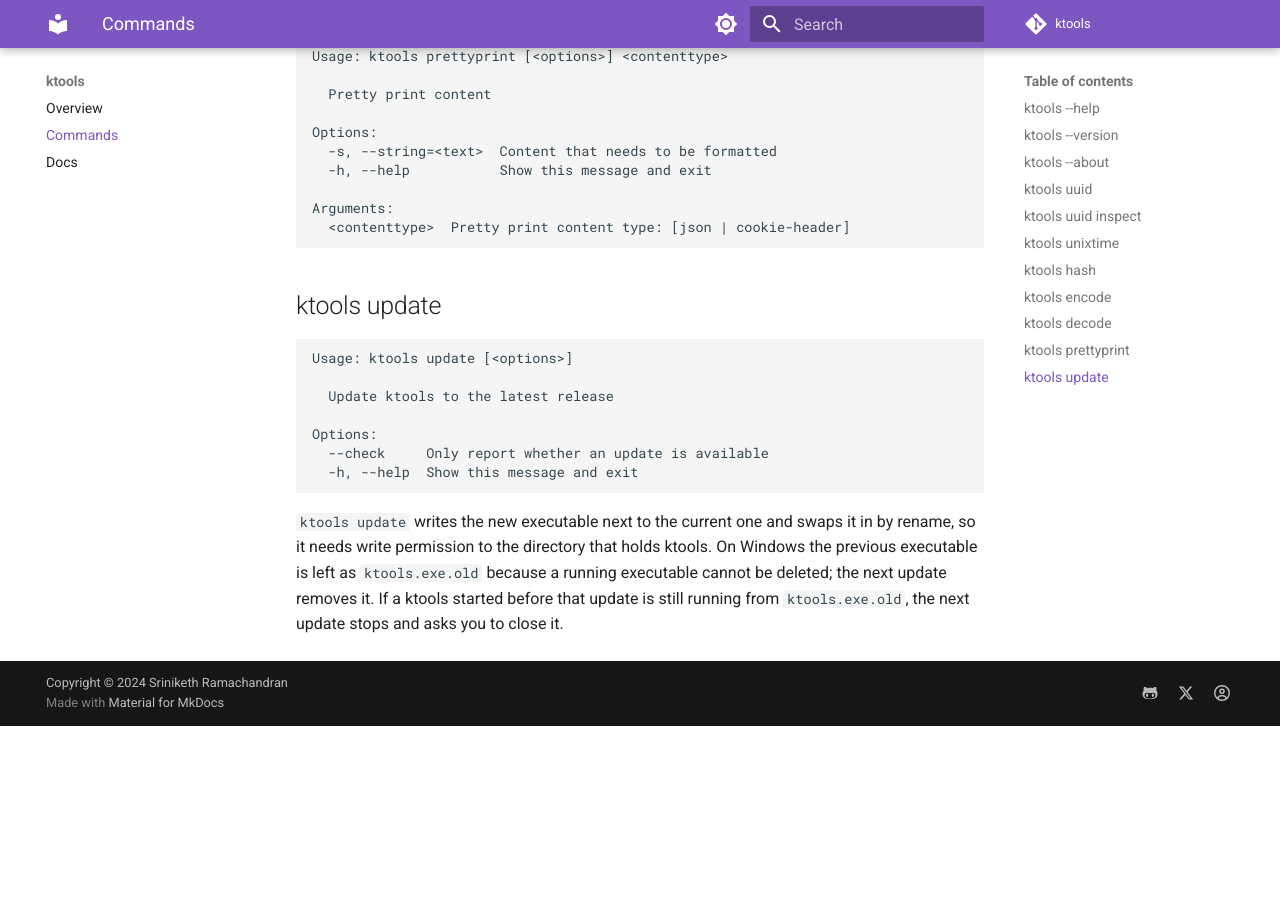
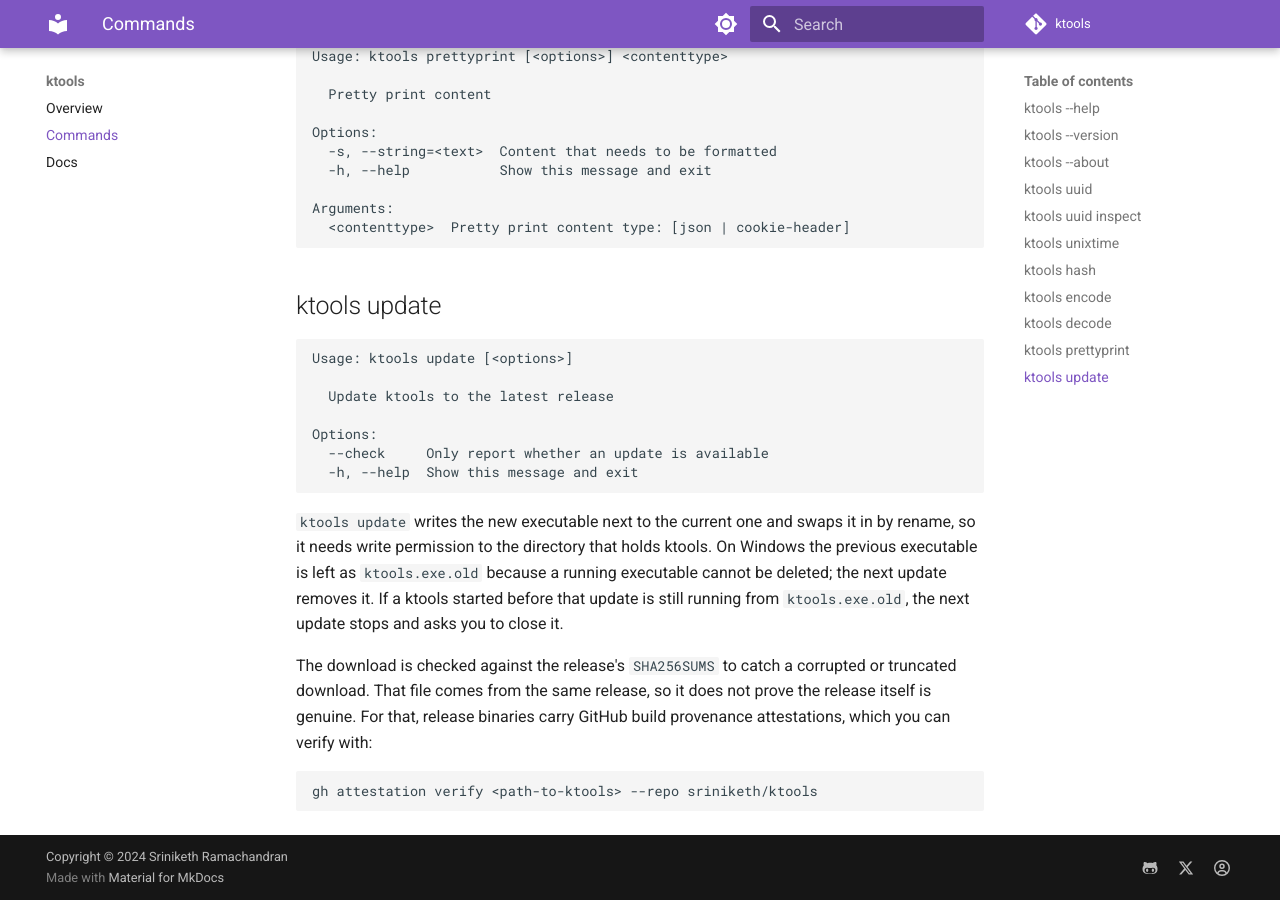
Before and after one commit to sriniketh/ktools, an MkDocs documentation site: the page built from docs/commands.md, in a window 1280 px wide and 900 px high, scrolled down 3429 px. Built offline with MkDocs 1.6.1 and Material for MkDocs 9.7.7, drawn with Linux system fonts in a browser that asks for light colours; comment, search, counter and statistics services are not loaded; before the commit the page ends 4155 px from its top, so only the background shows below that.

Commit message:
docs(update): say the checksum only catches corrupted downloads
SHA256SUMS ships in the same release as the binary, so matching it
catches a corrupted or truncated download but not a tampered release.
Say so wherever the docs describe the check, and point to the GitHub
build provenance attestations for verifying a release binary.

Co-Authored-By: Claude Opus 5.5 <noreply@anthropic.com>

````diff
--- a/docs/commands.md
+++ b/docs/commands.md
@@ -182,3 +182,11 @@ Options:
 permission to the directory that holds ktools. On Windows the previous executable is left as `ktools.exe.old` because a
 running executable cannot be deleted; the next update removes it. If a ktools started before that update is still
 running from `ktools.exe.old`, the next update stops and asks you to close it.
+
+The download is checked against the release's `SHA256SUMS` to catch a corrupted or truncated download. That file comes
+from the same release, so it does not prove the release itself is genuine. For that, release binaries carry GitHub
+build provenance attestations, which you can verify with:
+
+```text
+gh attestation verify <path-to-ktools> --repo sriniketh/ktools
+```
````
Also changed, not shown: .agents/skills/verify-ktools/features/update.md (+1 -1 lines), README.md (+2 -2 lines), docs/index.md (+1 -1 lines), 1 other file.
